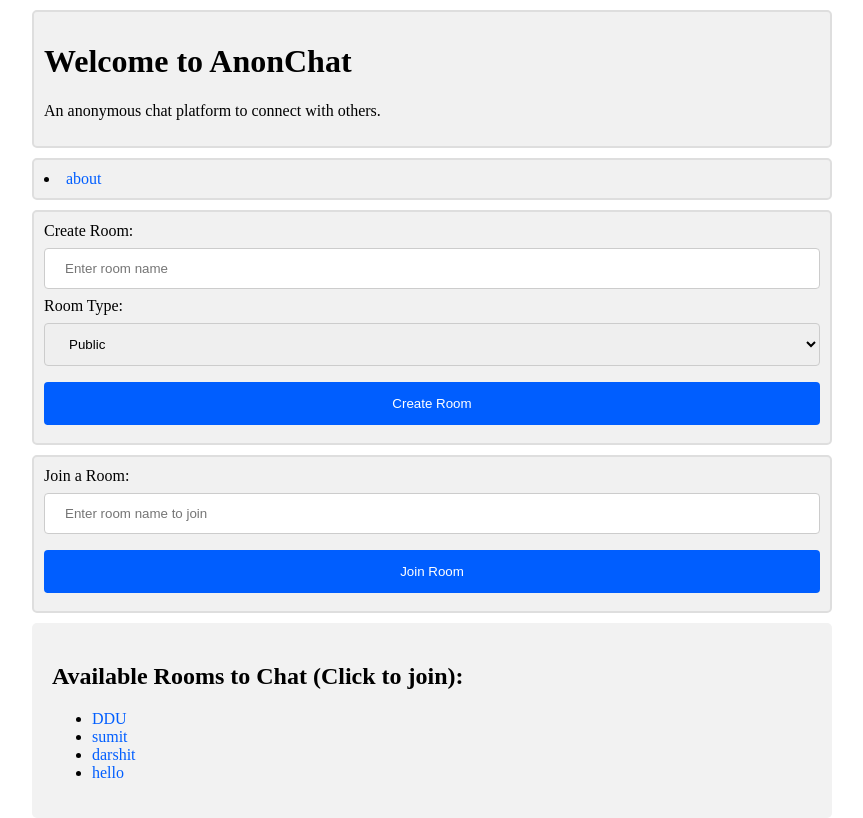
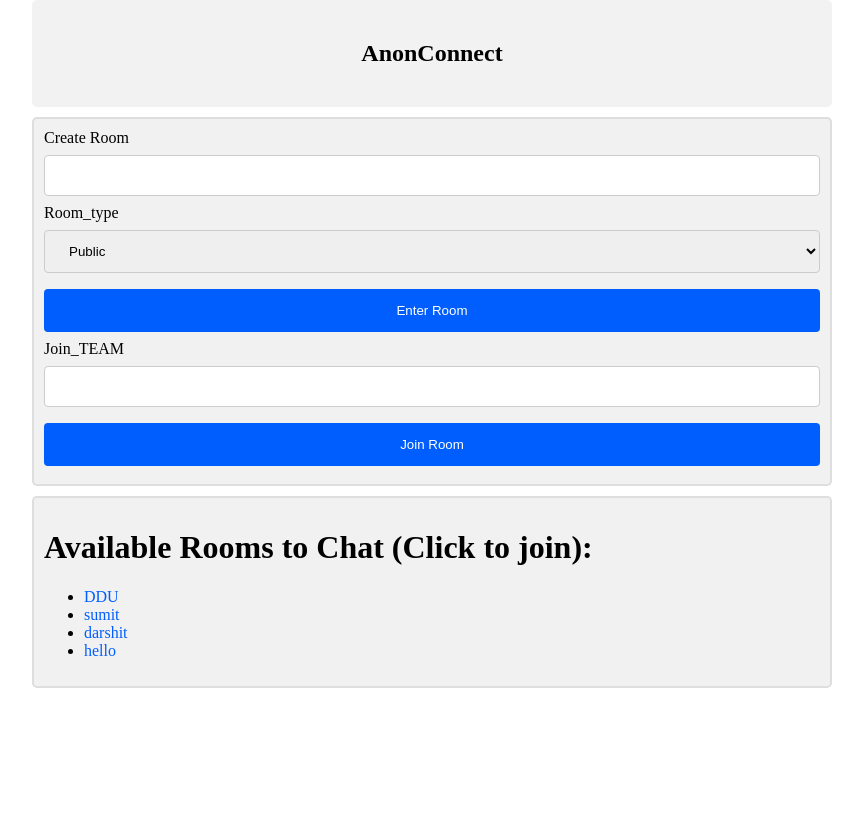
Before and after one commit to Vadhel63/AnonConnect, a Django app: page / in a window 1280 px wide. Shown: the whole page, without its empty margins (208-1071 px from the left). After the commit the page ends 688 px from the top, so only its background shows below. Run offline with Django 3.2, Linux system fonts and the light colour scheme; data comes from the database, SQL or seed files in the repository; both versions use the stored data as it was after the commit.

Commit message:
only some little change in room.html fil

```diff
--- a/AnonConnect/settings.py
+++ b/AnonConnect/settings.py
@@ -126,3 +126,5 @@ STATICFILES_DIRS = [
     os.path.join(BASE_DIR, 'static'),
 ]
 STATIC_URL = 'static/'
+MEDIA_ROOT ='media/'
+MEDIA_ROOT=os.path.join(BASE_DIR, 'media')
--- a/templates/home.html
+++ b/templates/home.html
@@ -1,59 +1,47 @@
-{%load static%}
-
 <!DOCTYPE html>
-<html lang="en">
+<html>
 <head>
-  <meta charset="UTF-8">
-  <meta name="viewport" content="width=device-width, initial-scale=1.0">
-  <title>AnonChat</title>
+<meta name="viewport" content="width=device-width, initial-scale=1">
+{% load static %}
 <link rel="stylesheet" href="{% static 'css/style2.css' %}">
 </head>
 <body>
 
-<div class="container">
-  <h1>Welcome to AnonChat</h1>
-  <p>An anonymous chat platform to connect with others.</p>
+<div align="center">
+    <h2>AnonConnect</h2>
 </div>
-<div class="container">
-  <li><a href="http://127.0.0.1:8000/about/anon/">about</a></li>
-</div>
-
 <div class="container">
     <form id="post-form" method="POST" action="checkview">
         {% csrf_token %}
-    <label for="room_name">Create Room:</label>
-    <input type="text" name="room_name" id="room_name" placeholder="Enter room name" required/>
-    <label for="prefer">Room Type:</label>
+        <label>Create Room</label>
+        <input type="text" name="room_name" id="room_name" width="100px" required/>
+        <label>Room_type</label>
         <select name="prefer" id="prefer">
           <option value="public">Public</option>
           <option value="private">Private</option>
         </select>
-    <input type="submit" value="Create Room">
+        <input type="submit" value="Enter Room">
+
+
     </form>
-</div>
-
-<div class="container">
     <form id="post-form" method="POST" action="jointeam">
       {% csrf_token %}
-    <label for="join">Join a Room:</label>
-    <input type="text" name="join" id="join" placeholder="Enter room name to join"/>
+      <label>Join_TEAM</label>
+      <input type="text" name="join" id="join" width="100px"/>
       <input type="submit" value="Join Room">
     </form>
 </div>
-
-<div class="container-rooms">
-  <h2>Available Rooms to Chat (Click to join):</h2>
-  <ul class="room-list">
+<div class="container">
+  <h1> Available  Rooms to Chat (Click to join): </h1>
   {% if rooms %}
+    <ul>
       {% for room in rooms %}
         {% if room.type == 'public' %}
-          <li><a href="{{ room.name }}/" class="room-link">{{ room.name }}</a></li>
-        {% endif %}
-      {% endfor %}
-    {% endif %}
+          <li><a href="{{room.name}}/" class="room"> {{ room.name }}</a></li>
+        {%endif%}
+      {%endfor%}
     </ul>
+  {%endif%}
 </div>
-
-
 </body>
 </html>
```
Also changed, not shown: templates/room.html (+4 -3 lines), chat/migrations/0008_room_group_icon.py (added), chat/migrations/0009_remove_room_group_icon_room_icon.py (added), chat/migrations/0010_remove_room_icon.py (added), chat/views.py (line endings or trailing spaces), db.sqlite3. Lines whose indentation alone changed are shown as unchanged.
